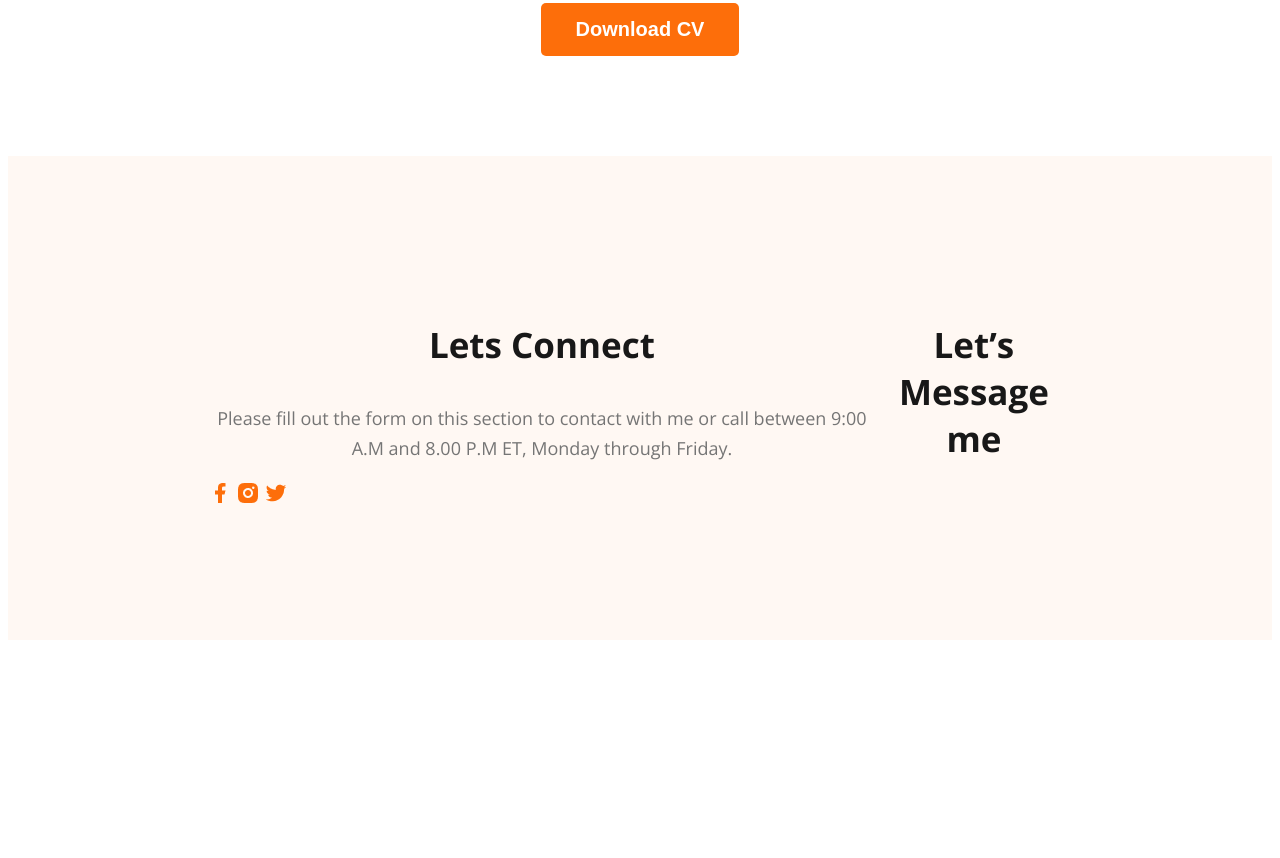
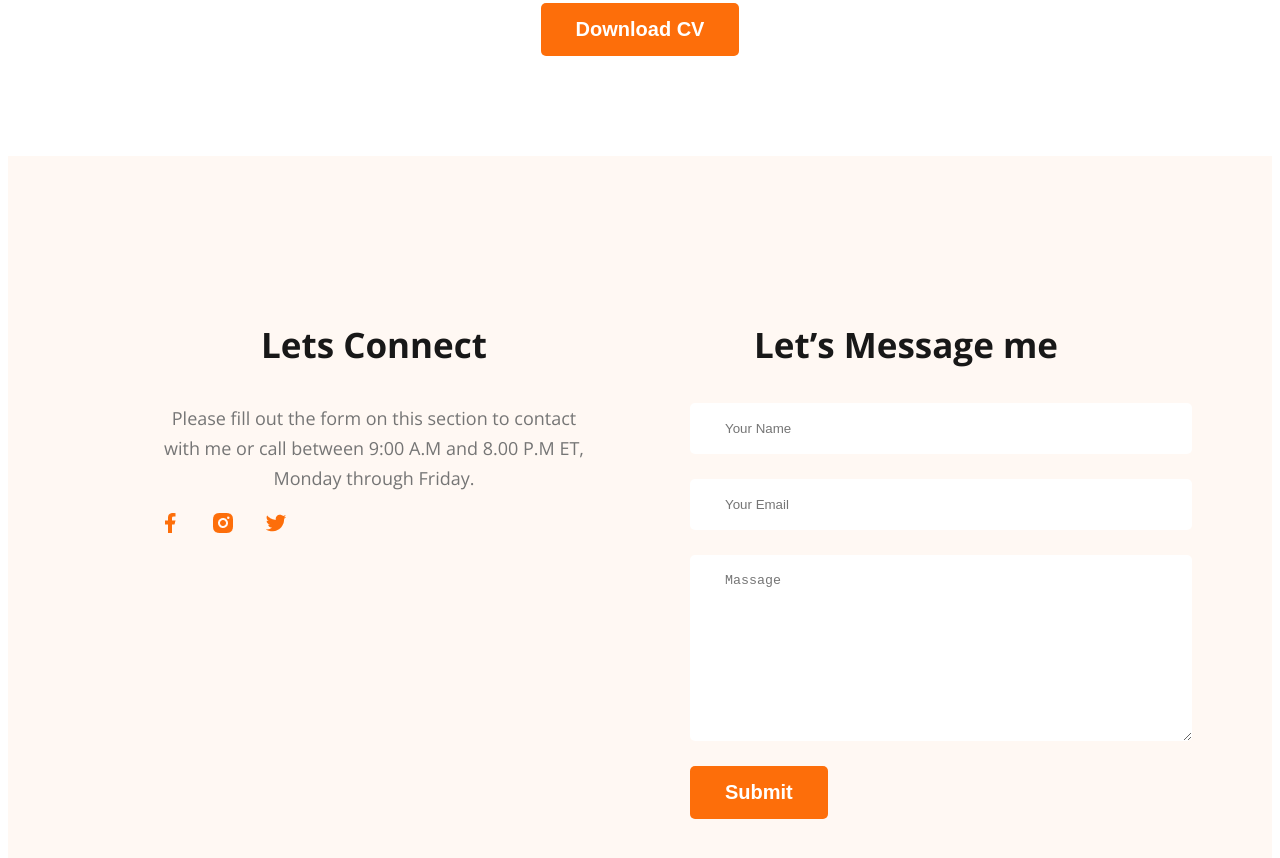
Before and after one commit to Jihad-24/Web-Developer-Portfolio, a plain HTML site: page index.html in a window 1280 px wide. Shown: the part 3132-3990 px from the top of the page. Before the commit the page ends 3780 px from the top, so only its background shows below. Drawn offline with nearby package versions, Linux system fonts and the light colour scheme.

Commit message:
finished the footer section

```diff
--- a/index.html
+++ b/index.html
@@ -170,6 +170,12 @@
         </div>
         <div class="footer-column">
             <h3 class="section-title">Let’s Message me</h3>
+            <form class="contact" action="">
+                <input type="text"  placeholder="Your Name">
+                <input type="email" name="" id="" placeholder="Your Email">
+                <textarea name="" placeholder="Massage" id="" cols="30" rows="10"></textarea>
+                <input class="primary-btn" type="submit" value="Submit">
+            </form>
         </div>
     </footer>
 </body>
--- a/styles/Portfolio.css
+++ b/styles/Portfolio.css
@@ -206,6 +206,23 @@ main section {
 footer{
     display: flex;
     background-color:#FFF8F3;
-    padding: 130px 200px;
+    padding: 130px 150px;
     margin-top: 100px;
+    gap: 100px;
 }
+.footer-column{
+    width: 50%;
+}
+.contact input[type="text"],.contact input[type="email"], textarea{
+    display: block;
+    margin-bottom: 25px;
+    padding: 18px 35px;
+    color: #757575;
+    border-radius: 5px;
+    background-color: #FFF;
+    border: 0;
+    width: 100%;
+}
+.social-links a{
+    margin-right: 25px;
+}
```
